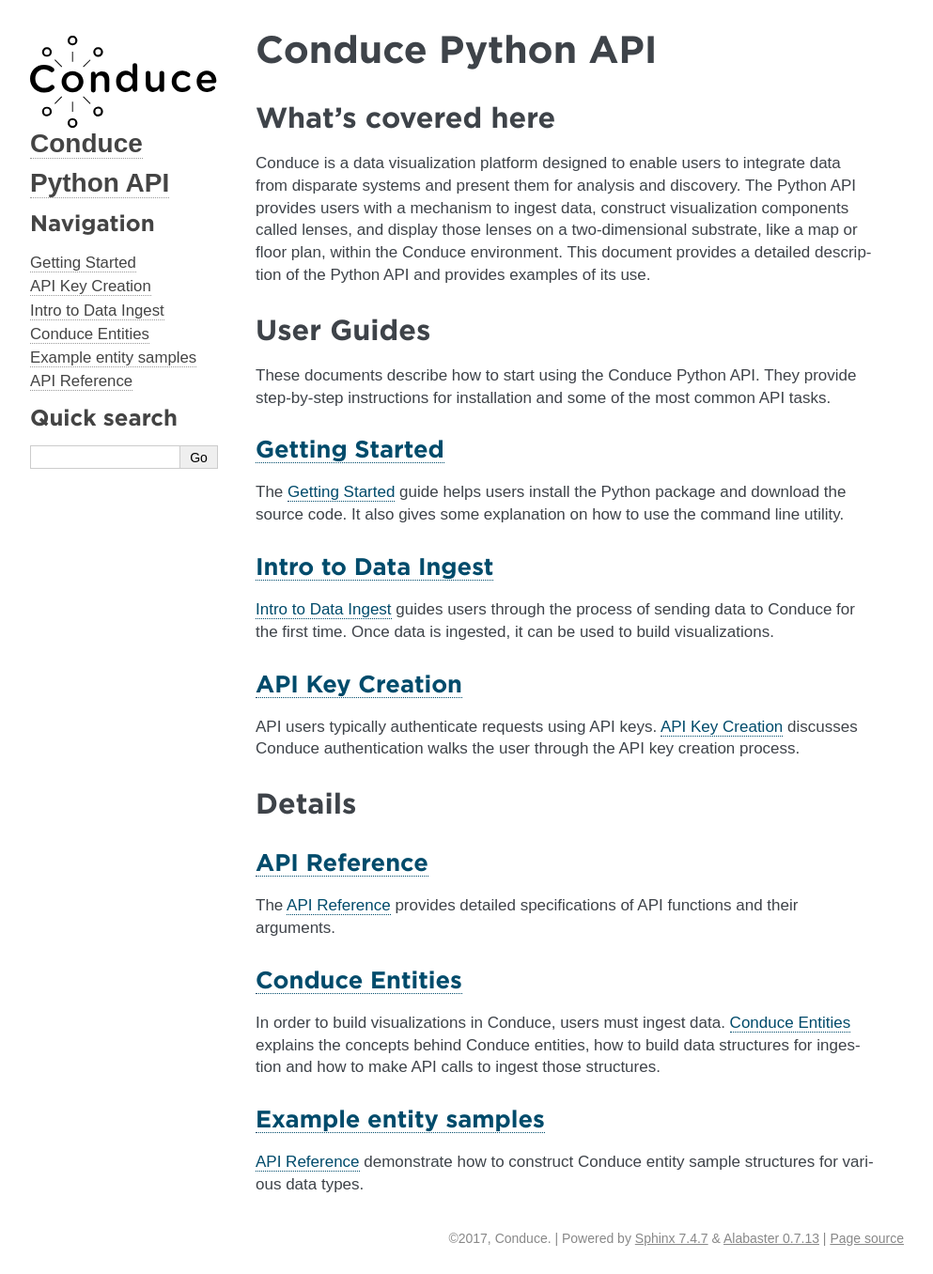
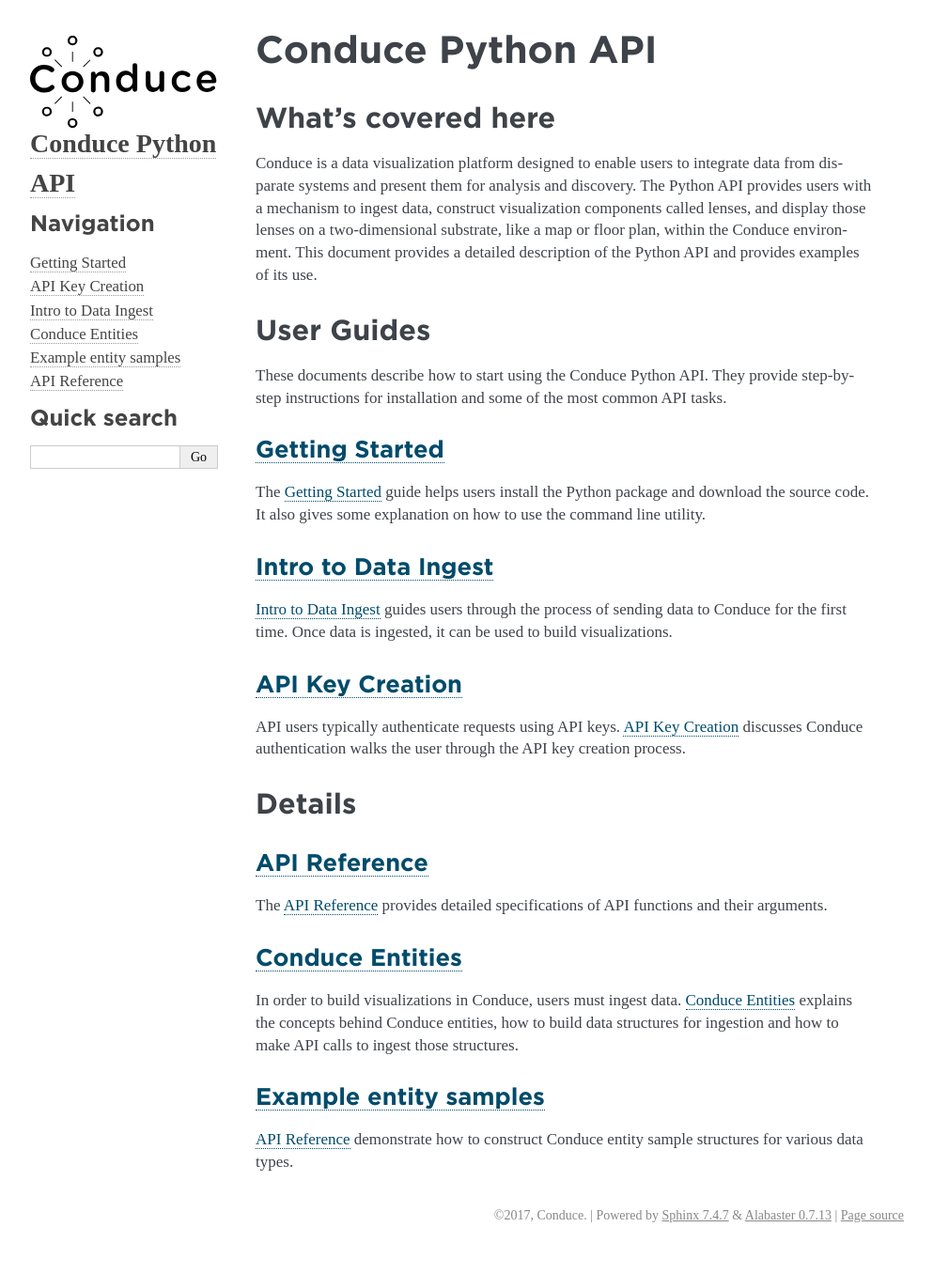
Before and after one commit to ConduceInc/conduce-python-api, a Sphinx documentation site: the page built from doc/source/index.rst, in a window 1280 px wide. Shown: the whole page at 94% size, without its empty margins (148-1141 px from the left). Built offline with Sphinx 7.4.7, drawn with Linux system fonts in a browser that asks for light colours; some web fonts are replaced; formulas are drawn with MathJax 3; after the commit the page ends 1332 px from its top, so only the background shows below that.

Commit message:
now just using theme options to specify font

```diff
--- a/doc/source/_static/conduce.css
+++ /dev/null
@@ -1,30 +0,0 @@
-body {
-    font-family: 'Gotham Rounded Light', sans-serif;
-}
-
-
-div.sphinxsidebar h3,
-div.sphinxsidebar h4 {
-    font-family: 'Gotham Bold', sans-serif;
-}
-
-div.sphinxsidebar input {
-    font-family: 'Gotham Rounded Light', sans-serif;
-}
-
-div.body h1,
-div.body h2,
-div.body h3,
-div.body h4,
-div.body h5,
-div.body h6 {
-    font-family: 'Gotham Bold', sans-serif;
-}
-
-div.admonition p.admonition-title {
-    font-family: 'Gotham Bold', sans-serif;
-}
-
-pre, tt, code {
-    font-family: 'Roboto Mono', monospace;
-}
--- a/doc/source/conf.py
+++ b/doc/source/conf.py
@@ -98,7 +98,9 @@
 # further.  For a list of options available for each theme, see the
 # documentation.
 #
-# html_theme_options = {}
+html_theme_options = {'font_family':'Gotham Rounded Light',
+        'head_font_family':'Gotham Bold',
+        'code_font_family':'Roboto Mono'}
 
 # Add any paths that contain custom static files (such as style sheets) here,
 # relative to this directory. They are copied after the builtin static files,
```
